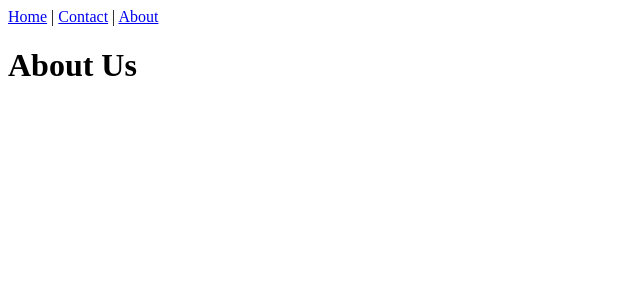
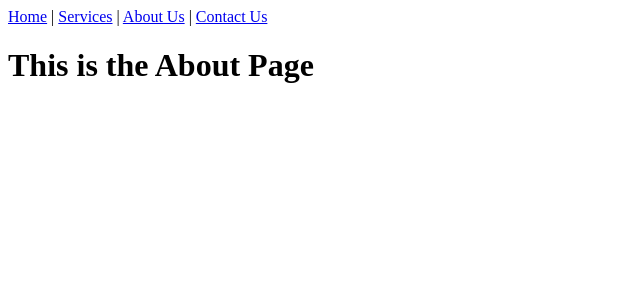
Before and after one commit to nyanxx/react-router-vanlife, a React (Vite) app: page /about in a window 1280 px wide. Shown: the top 300 px of the page, without its empty margins (0-640 px from the left). Built offline with nearby package versions, Linux system fonts and the light colour scheme.

Commit message:
feat: add services component, update about msg

```diff
--- a/src/App.tsx
+++ b/src/App.tsx
@@ -1,21 +1,23 @@
-import { type JSX } from "react"
+import type { JSX } from "react"
 import { BrowserRouter, Routes, Route, Link } from "react-router-dom"
 import Home from "./pages/Home"
+import Services from "./pages/Services"
+import About from "./pages/About"
 import Contact from "./pages/Contact"
-import About from "./pages/About"
 
 export default function App(): JSX.Element {
     return (
-        <BrowserRouter >
+        <BrowserRouter>
             <nav>
-                <Link to="/">Home</Link> | <Link to="/contact">Contact</Link> | <Link to="/about">About</Link>
+                <Link to="/">Home</Link> | <Link to="/services">Services</Link> | <Link to="/about">About Us</Link> | <Link to="/contact">Contact Us</Link>
             </nav>
-
             <Routes>
                 <Route path="/" element={<Home />} />
+                <Route path="/services" element={<Services />} />
+                <Route path="/about" element={<About />} />
                 <Route path="/contact" element={<Contact />} />
-                <Route path="/about" element={<About />} />
             </Routes>
+
         </BrowserRouter>
     )
 }
--- a/src/pages/About.tsx
+++ b/src/pages/About.tsx
@@ -1,4 +1,4 @@
 import type { JSX } from "react"
 export default function About(): JSX.Element {
-    return <h1>About Us</h1>
+    return <h1>This is the About Page</h1>
 }
--- /dev/null
+++ b/src/pages/Services.tsx
@@ -0,0 +1,5 @@
+import type { JSX } from "react"
+
+export default function Services(): JSX.Element {
+    return <h1>Our Services are listed here</h1>
+}
```
